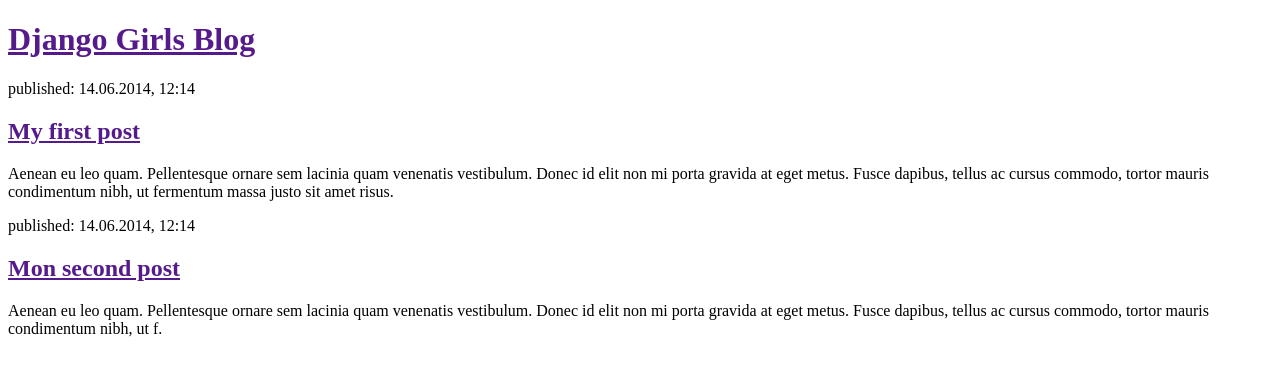
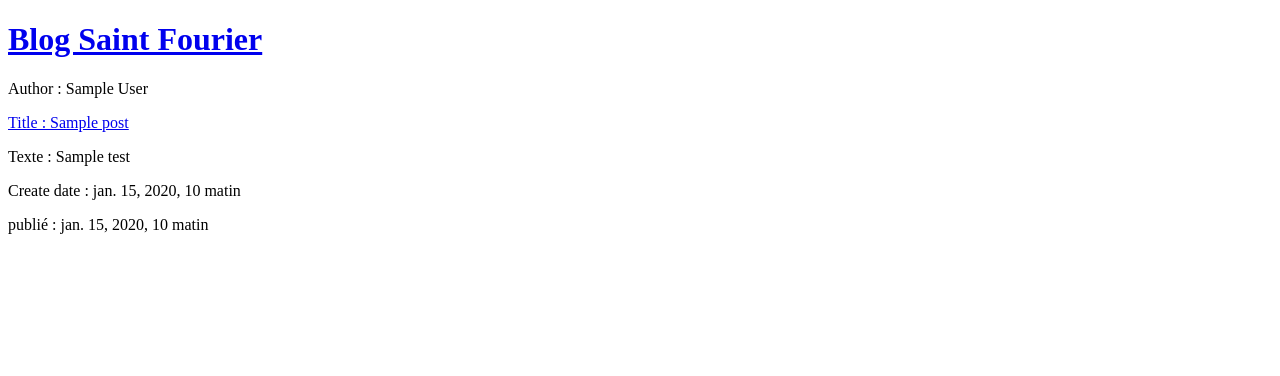
Before and after one commit to Fourier1/site-blog-fourier, a Django app: template blogfourier/templates/blogfourier/post_list.html in a window 1280 px wide. Shown: the top 376 px of the page. Run offline with Django 3.2, Linux system fonts and the light colour scheme; the template is opened without the code that fills it: most values are stand-ins (such as "Sample title", 1, 10 or a date in 2020).

Commit message:
modificztion du template et affichier les information de la bd dans le naviagateur

```diff
--- a/blogfourier/templates/blogfourier/post_list.html
+++ b/blogfourier/templates/blogfourier/post_list.html
@@ -6,20 +6,19 @@
 </head>
 <body>
 
-        <div>
-                <h1><a href="">Django Girls Blog</a></h1>
+            <div>
+                <h1><a href="#">Blog Saint Fourier</a></h1>
             </div>
 
-            <div>
-                <p>published: 14.06.2014, 12:14</p>
-                <h2><a href="">My first post</a></h2>
-                <p>Aenean eu leo quam. Pellentesque ornare sem lacinia quam venenatis vestibulum. Donec id elit non mi porta gravida at eget metus. Fusce dapibus, tellus ac cursus commodo, tortor mauris condimentum nibh, ut fermentum massa justo sit amet risus.</p>
-            </div>
+            {% for post in posts %}
 
-            <div>
-                <p>published: 14.06.2014, 12:14</p>
-                <h2><a href="">Mon second post</a></h2>
-                <p>Aenean eu leo quam. Pellentesque ornare sem lacinia quam venenatis vestibulum. Donec id elit non mi porta gravida at eget metus. Fusce dapibus, tellus ac cursus commodo, tortor mauris condimentum nibh, ut f.</p>
-        </div>
+                <div>
+                    <p> Author : {{ post.author }}</p>
+                    <p> <a href="#">Title :  {{ post.title }}</a></p>
+                    <p> Texte :  {{ post.test | linebreaksbr}}</p>
+                    <p> Create date :  {{ post.create_date }}</p>
+                    <p> publié : {{ post.published_date }}</p>
+                </div>
+            {% endfor %}
 </body>
 </html>
--- a/blogfourier/views.py
+++ b/blogfourier/views.py
@@ -1,9 +1,13 @@
 # -*- coding: utf-8 -*-
 
 from django.shortcuts import render
+from django.utils import timezone
+from .models import blogs
 
 # Create your views here.
 
 
 def post_list(request):
-    return render(request, 'blogfourier/post_list.html', {})
+    # creation de notre queryset , qui servira a afficher la date de publication (posts)
+    posts = blogs.objects.filter(published_date__lte=timezone.now()).order_by('published_date')
+    return render(request, 'blogfourier/post_list.html', {'posts': posts})
```
Also changed, not shown: 1 other file.
